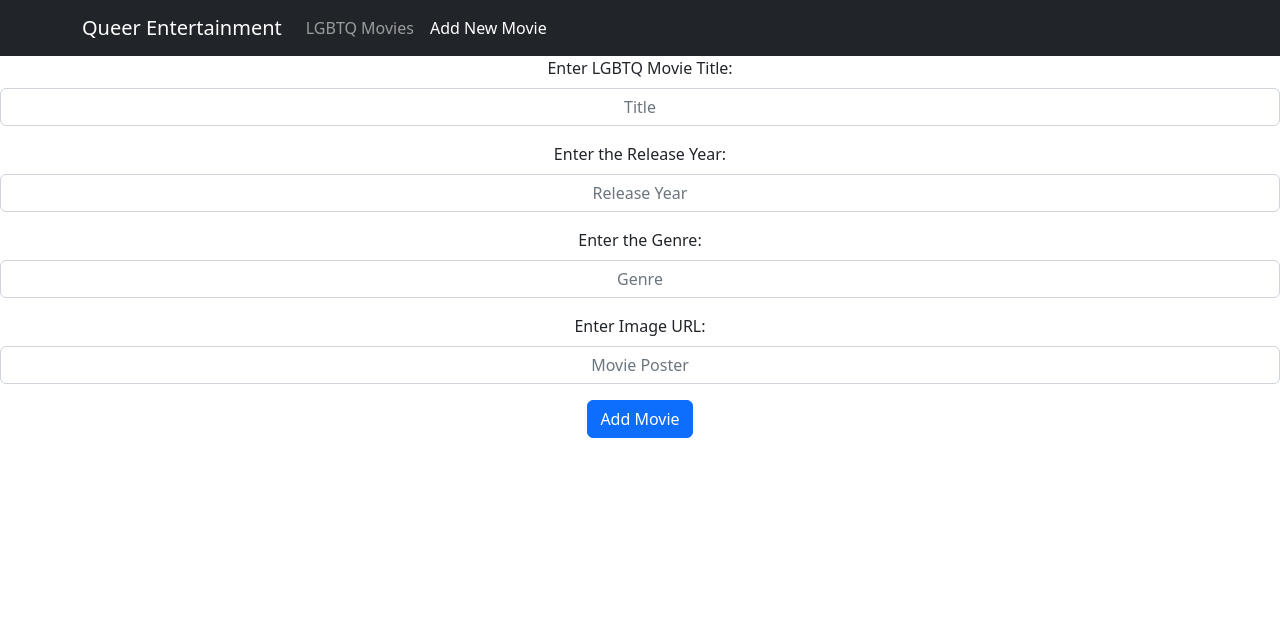
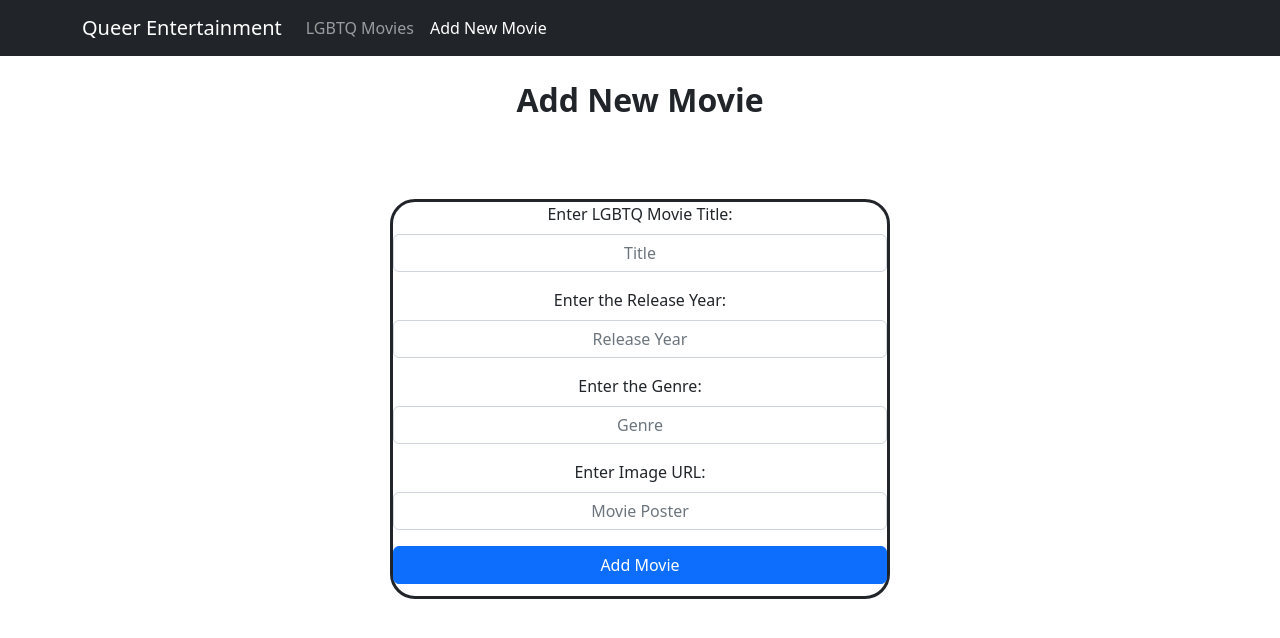
Before and after one commit to btomecsko/react_lgbtq_project, a React (Create React App) app: page /addmovie in a window 1280 px wide. Shown: the top 638 px of the page. Built offline with nearby package versions, Linux system fonts and the light colour scheme.

Commit message:
updated styling to form and added a title

```diff
--- a/src/components/AddMovie.js
+++ b/src/components/AddMovie.js
@@ -1,8 +1,9 @@
-import React, { useState } from "react";
+import React, { Fragment, useState } from "react";
 import { useNavigate } from "react-router-dom";
 
 import Form from 'react-bootstrap/Form';
 import Button from 'react-bootstrap/Button';
+import Card from 'react-bootstrap/Card';
 
 const AddMovie = ({ movies, setMovies }) => {
 
@@ -33,7 +34,9 @@ const AddMovie = ({ movies, setMovies }) => {
   };
 
   return (
-    <Form onSubmit={handleSubmit}>
+    <Fragment>
+    <Card.Header className="fs-2 moviesContainer"><b>Add New Movie</b></Card.Header>
+    <Form onSubmit={handleSubmit} className="addMovie">
       <Form.Group className="mb-3">
         <Form.Label>Enter LGBTQ Movie Title:</Form.Label>
         <Form.Control type="text" name="title" placeholder="Title" onChange={handleChange} />
@@ -54,6 +57,7 @@ const AddMovie = ({ movies, setMovies }) => {
         Add Movie
       </Button>
     </Form>
+    </Fragment>
   );
 }
 
--- a/src/index.css
+++ b/src/index.css
@@ -48,3 +48,15 @@
 .moviesContainer {
   margin-top: 20px;
 }
+
+.addMovie {
+  height: 400px;
+  width: 500px;
+  border: 3px solid;
+  border-radius: 25px;
+  display: flex;
+  flex-direction: column;
+  margin: 0 auto;
+  float: none;
+  margin-top: 75px;
+}
```
